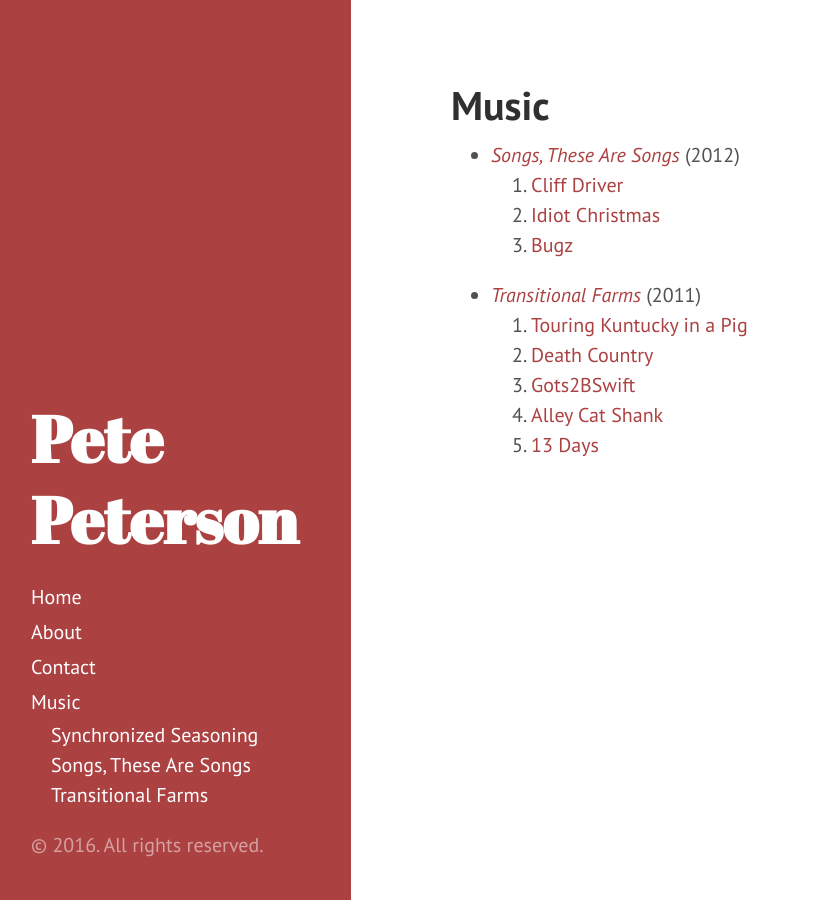
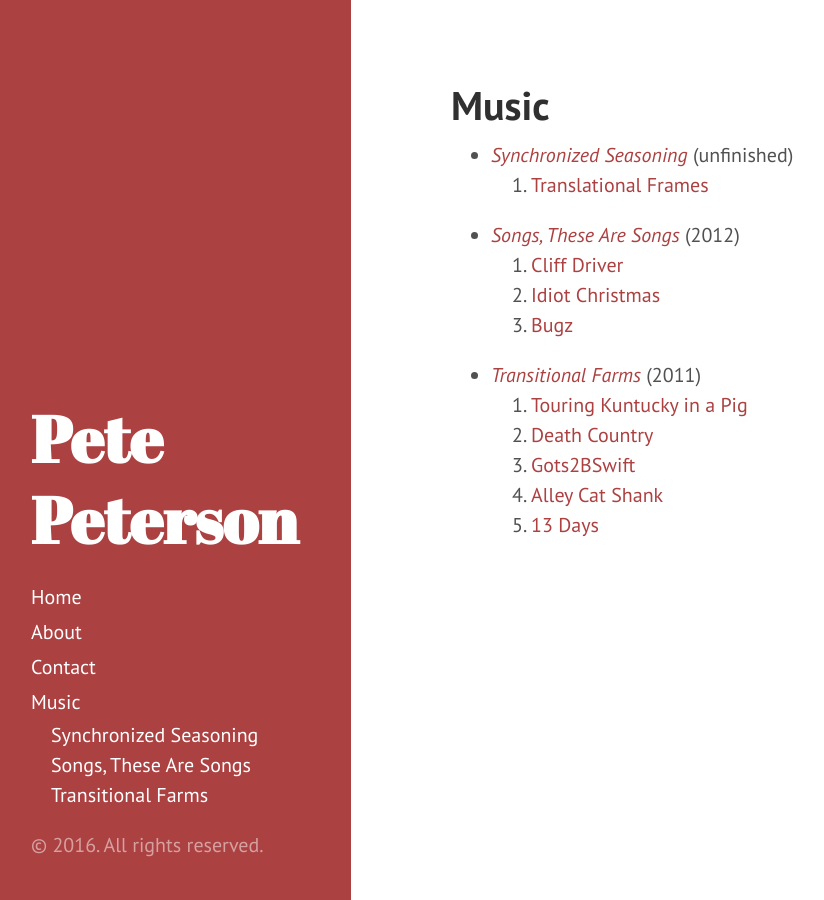
Before and after one commit to petepm/petepm.github.io, a Jekyll site: the page built from music/index.md, in a window 1280 px wide. Shown: the whole page, without its empty margins (9-833 px from the left). Built offline with Jekyll 4.4.1, drawn with Linux system fonts in a browser that asks for light colours.

Commit message:
Add SS to music index

```diff
--- a/music/index.md
+++ b/music/index.md
@@ -6,13 +6,15 @@ slug: music
 title: Music
 ---
 
-* _[Songs, These Are Songs](/music/songs-these-are-songs)_ (2012)
-  1. [Cliff Driver](/music/songs-these-are-songs/cliff-driver/)
-  2. [Idiot Christmas](/music/songs-these-are-songs/idiot-christmas)
-  3. [Bugz](/music/songs-these-are-songs/bugz)
-* _[Transitional Farms](/music/transitional-farms)_ (2011)
-  1. [Touring Kuntucky in a Pig](/music/transitional-farms/touring-kuntucky-in-a-pig)
-  2. [Death Country](/music/transitional-farms/death-country)
-  3. [Gots2BSwift](/music/transitional-farms/gots2bswift)
-  4. [Alley Cat Shank](/music/transitional-farms/alley-cat-shank)
-  5. [13 Days](/music/transitional-farms/13-days)
+* _[Synchronized Seasoning](synchronized-seasoning)_ (unfinished)
+  1. [Translational Frames](synchronized-seasoning/translational-frames)
+* _[Songs, These Are Songs](songs-these-are-songs)_ (2012)
+  1. [Cliff Driver](songs-these-are-songs/cliff-driver/)
+  2. [Idiot Christmas](songs-these-are-songs/idiot-christmas)
+  3. [Bugz](songs-these-are-songs/bugz)
+* _[Transitional Farms](transitional-farms)_ (2011)
+  1. [Touring Kuntucky in a Pig](transitional-farms/touring-kuntucky-in-a-pig)
+  2. [Death Country](transitional-farms/death-country)
+  3. [Gots2BSwift](transitional-farms/gots2bswift)
+  4. [Alley Cat Shank](transitional-farms/alley-cat-shank)
+  5. [13 Days](transitional-farms/13-days)
```
